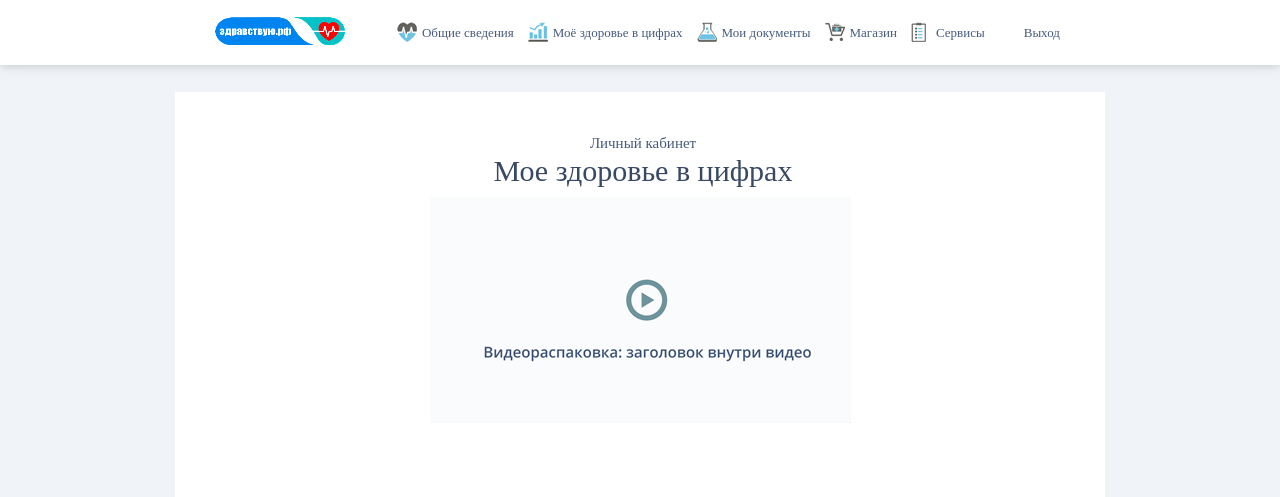
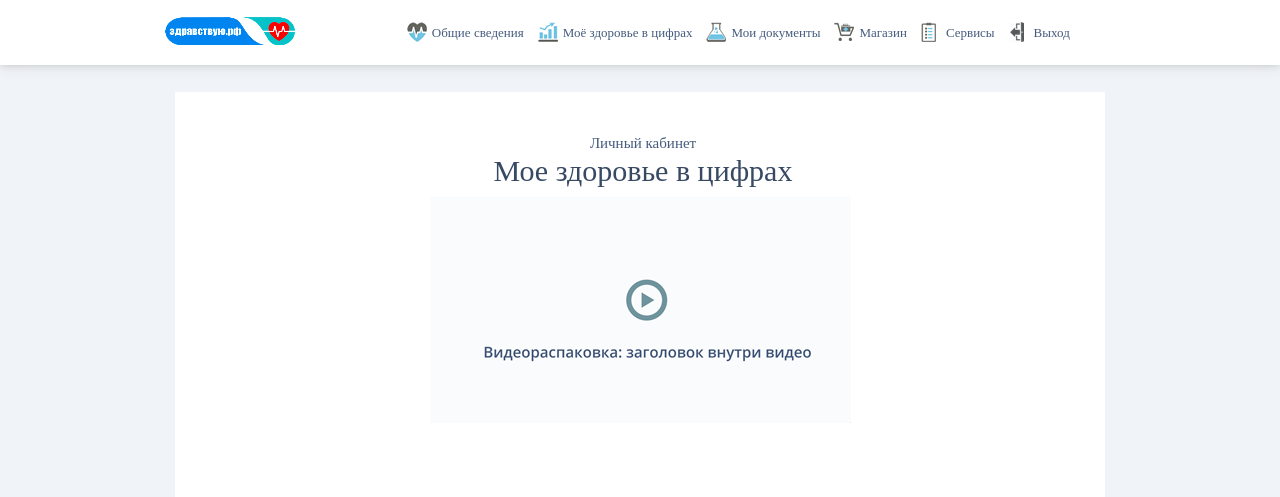
Before and after one commit to LeilaPolina/-zdrav, a PHP site: page /health.php in a window 1280 px wide. Shown: the top 497 px of the page. Run offline with PHP 8.4, Linux system fonts and the light colour scheme; the visitor is signed in with stand-in values (Sample User, id 1); data that the repository does not hold is empty.

Commit message:
added signout

```diff
--- a/css/test.css
+++ b/css/test.css
@@ -11,7 +11,7 @@ body {
 
 .header-menu {
 	height:64.73px;
-	min-width:930px;
+	min-width:1000px;
 	background: #FFFFFF;
 	box-shadow: 0px 1px 6px rgba(46, 53, 54, 0.131963), 0px 2px 14px rgba(13, 42, 54, 0.08);
 }
@@ -19,7 +19,7 @@ body {
 .wrapper {
 	position: relative;
 	height:100%;
-	width:885px;
+	width:990px; /*885*/
 	margin-left:auto;
 	margin-right:auto;
 }
@@ -662,6 +662,10 @@ a.be-dad > p:before {
 	height:100px;
 }
 
+.health-in-numbers-wrapper {
+	position:relative;
+}
+
 .video-rec {
 	position: absolute;
 	left:27.4%;
@@ -727,6 +731,11 @@ a.be-dad > p:before {
 
 #services > p:before {
 	background:url('../images/icons/services_menu_icon.PNG') no-repeat;
+	width:15px;
+}
+/*SIGN OUT*/
+#sign-out-lk > p:before {
+	background:url('../images/icons/sign_out.PNG') no-repeat;
 	width:15px;
 }
 
```
